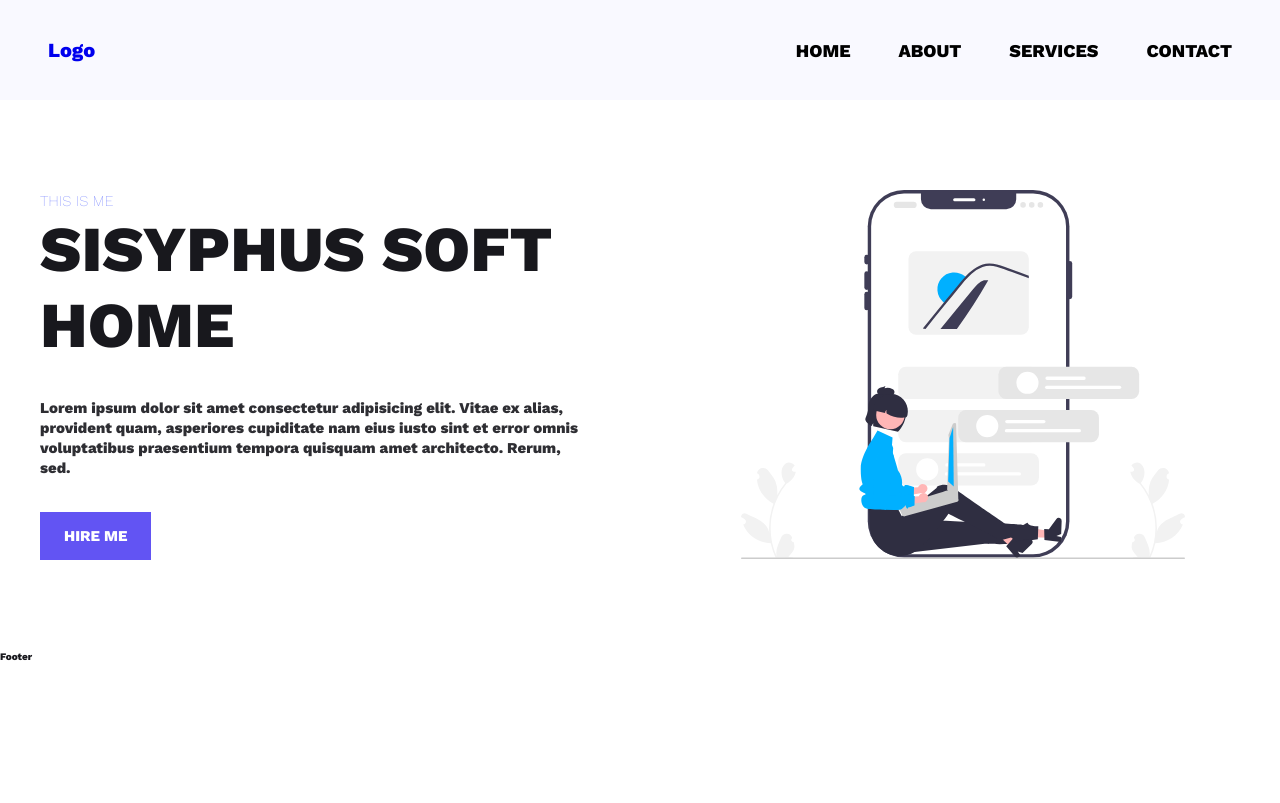
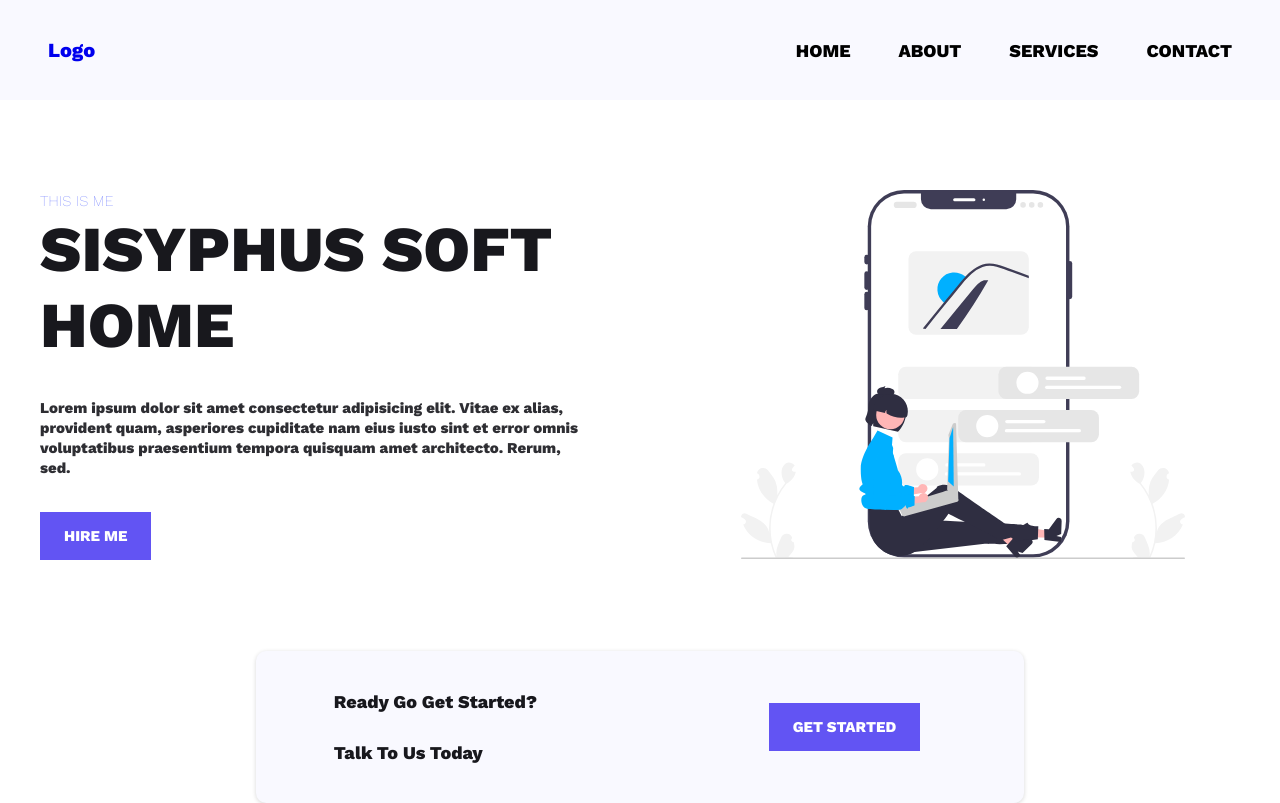
Before and after one commit to alibaltaci/React-Projects, a React (Vite) app in the folder multi-page-website-with-vite-and-styled-components/: page / in a window 1280 px wide. Built offline with nearby package versions, Linux system fonts and the light colour scheme.

Commit message:
footer top

```diff
--- a/multi-page-website-with-vite-and-styled-components/src/components/Common/Container/Container.jsx
+++ b/multi-page-website-with-vite-and-styled-components/src/components/Common/Container/Container.jsx
@@ -2,7 +2,7 @@ import { StyledContainer } from "./StyledContainer";
 
 export default function Container({children, ...props}) {
   return (
-    <StyledContainer {...props}>
+    <StyledContainer  {...props} >
       {children}
     </StyledContainer>
   )
--- a/multi-page-website-with-vite-and-styled-components/src/components/Common/Container/StyledContainer.jsx
+++ b/multi-page-website-with-vite-and-styled-components/src/components/Common/Container/StyledContainer.jsx
@@ -6,11 +6,46 @@ export const StyledContainer = styled.div`
     margin: 0 auto;
 
     ${ props =>
+        props.width &&
+            css`
+                width: ${props.width};
+            `
+    }
+
+    ${ props =>
+        props.marginTop &&
+            css`
+                margin-top: ${props.marginTop};
+            `
+    }
+
+    ${ props =>
         props.grid &&
             css`
                 display: grid;
                 gap: 9rem;
                 grid-template-columns: repeat( ${props.grid}, 1fr);
+                justify-content: space-between;
             `
     }
+
+    ${ props =>
+        props.direction === "column" ?
+            css`
+                display: flex;
+                flex-direction: column;
+            `
+            : props.direction === "row" || undefined ? css`
+                display: flex;
+                flex-direction: row;
+            `: null
+    }
+
+    ${ props =>
+        props.gap &&
+            css`
+                gap: ${props.gap};
+            `
+    }
+
 `
--- a/multi-page-website-with-vite-and-styled-components/src/components/Footer/Footer.jsx
+++ b/multi-page-website-with-vite-and-styled-components/src/components/Footer/Footer.jsx
@@ -1,7 +1,21 @@
+import Container from "../Common/Container/Container"
+import Button from "../UI/Button/Button"
+import Typography from "../UI/Typography/Typography"
+import { StyledFooterWrapper } from "./StyledFooter"
 
 function Footer() {
   return (
-    <p>Footer</p>
+    <StyledFooterWrapper>
+      <Container grid="2"  >
+        <Container direction="column" gap="1rem" marginTop="2rem" >
+          <Typography elementType="h3" text="Ready Go Get Started?" />
+          <Typography elementType="h3" text="Talk To Us Today" />
+        </Container>
+        <Container direction="column" gap="1rem" >
+          <Button route="/" text="Get Started" />
+          </Container>
+      </Container>
+    </StyledFooterWrapper>
   )
 }
 
--- /dev/null
+++ b/multi-page-website-with-vite-and-styled-components/src/components/Footer/StyledFooter.jsx
@@ -0,0 +1,22 @@
+import { styled } from "styled-components"
+
+export const StyledFooterWrapper = styled.section`
+
+    max-width: 60vw;
+    margin: auto;
+    padding: 2rem;
+    background-color: ${({theme}) => theme.colors.bg};
+    border-radius: 1rem;
+    box-shadow: ${({theme}) => theme.colors.shadowSupport};
+
+    div:last-child{
+        justify-self: end;
+        align-self: center;
+    }
+
+`
+
+export const StyledFooter = styled.footer`
+
+
+`
--- a/multi-page-website-with-vite-and-styled-components/src/components/UI/Typography/StyledTypography.jsx
+++ b/multi-page-website-with-vite-and-styled-components/src/components/UI/Typography/StyledTypography.jsx
@@ -117,6 +117,6 @@ export const StyledH2 = styled.h2`
 export const StyledH3 = styled.h3`
     ${ sharedTextStyles }
     ${ sharedTitleStyles }
-    /* font-size: 1.8rem; */
-    font-weight: 300;
+    font-size: 1.8rem;
+    font-weight: 600;
 `
--- a/multi-page-website-with-vite-and-styled-components/src/contexts/GlobalContext.jsx
+++ b/multi-page-website-with-vite-and-styled-components/src/contexts/GlobalContext.jsx
@@ -26,7 +26,9 @@ const initialState = {
         services:[]
     },
 
-    contactPage:{ }
+    contactPage:{ },
+
+    page404:{}
 
 }
 
@@ -65,6 +67,13 @@ const AppProvider = ({ children }) => {
         })
     }
 
+    const getPage404Data = () => {
+        return dispatch({
+            type: "PAGE404_DATA",
+            payload: data.page404
+        })
+    }
+
     const dispatchReturner = ( page ) => {
 
         // page === "home"
@@ -79,7 +88,8 @@ const AppProvider = ({ children }) => {
             "home" : () => getHomePageData(),
             "about" : () => getAboutPageData(),
             "services" : () => getServicesPageData(),
-            "contact" : () => getContactPageData()
+            "contact" : () => getContactPageData(),
+            "404" : () => getPage404Data()
         }
 
         return pageMap[page]()
--- a/multi-page-website-with-vite-and-styled-components/src/data/data.json
+++ b/multi-page-website-with-vite-and-styled-components/src/data/data.json
@@ -121,5 +121,14 @@
                 }
             ]
     }
+    },
+
+    "page404":{
+        "image":"../images/error.svg",
+        "alt": "error",
+        "title":"404",
+        "subTitle": "Page Not Found!",
+        "button":"Go Back",
+        "route": "/"
     }
 }
--- a/multi-page-website-with-vite-and-styled-components/src/pages/Page404/Page404.jsx
+++ b/multi-page-website-with-vite-and-styled-components/src/pages/Page404/Page404.jsx
@@ -2,14 +2,22 @@
 import { StyledPage404 } from './StyledPage404'
 import Typography from '../../components/UI/Typography/Typography'
 import Button from '../../components/UI/Button/Button'
+import { useGlobalContext } from '../../contexts/GlobalContext'
+import { useEffect } from 'react'
 
 function Page404() {
+
+  const { dispatchReturner ,page404 } = useGlobalContext()
+
+  useEffect( () => dispatchReturner("404"), [] )
+
+  const { image, error, title, subTitle, button, route } = page404
   return (
     <StyledPage404>
-        <img src='../images/error.svg' alt='error' />
-        <Typography elementType="h1" text="404" />
-        <Typography elementType="h2" text="Page Not Found!!!" />
-        <Button route="/" text="Home Page" />
+        <img src={image} alt={error} />
+        <Typography elementType="h1" text={title} />
+        <Typography elementType="h2" text={subTitle} />
+        <Button route={route} text={button} />
     </StyledPage404>
   )
 }
--- a/multi-page-website-with-vite-and-styled-components/src/reducer.jsx
+++ b/multi-page-website-with-vite-and-styled-components/src/reducer.jsx
@@ -9,6 +9,8 @@ const reducer = (state, action) => {
             return { ...state, servicesPage: action.payload }
         case "CONTACT_DATA":
             return { ...state, contactPage: action.payload.page, form: action.payload.form}
+        case "PAGE404_DATA":
+            return { ...state, page404: action.payload }
         default:
             return state
     }
```
